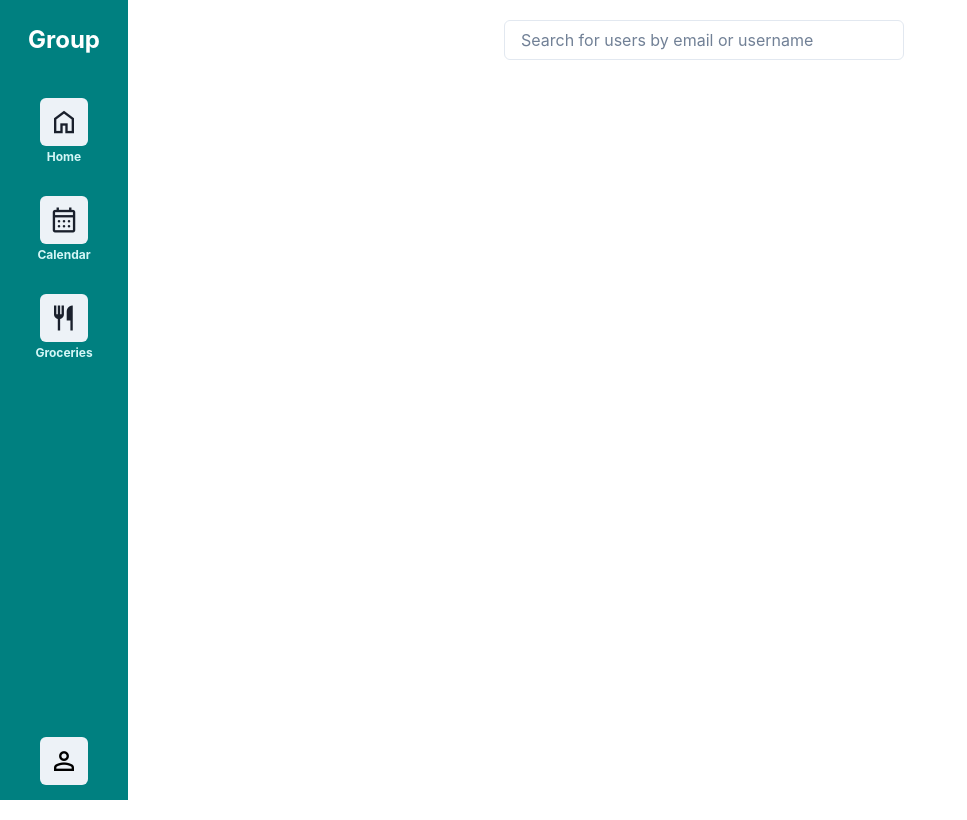
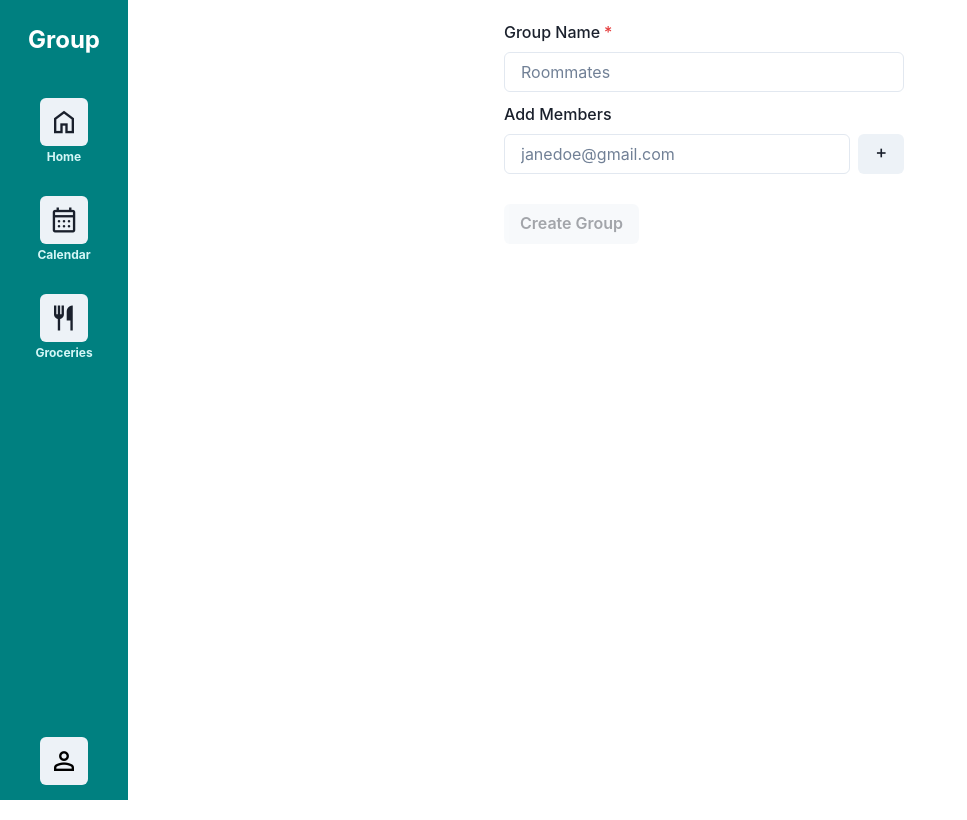
Before and after one commit to ubc-cpsc455-2024S/project-05_bus, a React (Vite) app in the folder client/: page /group/create in a window 1280 px wide. Shown: the whole page, without its empty margins (0-967 px from the left). Built offline with nearby package versions, Linux system fonts and the light colour scheme.

Commit message:
Remove suggestions from group creation + make name required

```diff
--- a/client/src/components/Groups/CreateGroupForm.jsx
+++ b/client/src/components/Groups/CreateGroupForm.jsx
@@ -1,64 +1,80 @@
-import './CreateGroupForm.css'
-import { Box, Input, Tag, TagLabel, TagCloseButton, VStack, List, ListItem } from '@chakra-ui/react'
-import { useState } from 'react'
-import { useSelector } from 'react-redux'
+import './CreateGroupForm.css';
+import { Button, Box, Input, Tag, TagLabel, TagCloseButton, VStack, Text, HStack, FormControl, FormLabel } from '@chakra-ui/react';
+import { useState } from 'react';
+import { useSelector } from 'react-redux';
 
 export default function CreateGroupForm() {
-  const users = useSelector(state => state.users.users);
-  const [searchInput, setSearchInput] = useState('');
+  const users = useSelector((state) => state.users.users);
+  const [groupName, setGroupName] = useState('');
+  const [emailInput, setEmailInput] = useState('');
   const [selectedUsers, setSelectedUsers] = useState([]);
+  const [error, setError] = useState('');
 
-  const handleSearchChange = (e) => {
-    setSearchInput(e.target.value);
+  const handleGroupNameChange = (e) => {
+    setGroupName(e.target.value);
   };
 
-  const handleUserClick = (user) => {
-    if (!selectedUsers.find(u => u.id === user.id)) {
-      setSelectedUsers([...selectedUsers, user]);
+  const handleEmailChange = (e) => {
+    setEmailInput(e.target.value);
+    setError('');
+  };
+
+  const handleAddUser = () => {
+    const user = users.find((user) => user.email === emailInput);
+    if (user) {
+      if (!selectedUsers.find((u) => u.id === user.id)) {
+        setSelectedUsers([...selectedUsers, user]);
+        setEmailInput('');
+      } else {
+        setError('User is already added');
+      }
+    } else {
+      setError('User not found');
     }
-    setSearchInput('');
   };
 
   const handleRemoveUser = (userId) => {
-    setSelectedUsers(selectedUsers.filter(user => user.id !== userId));
+    setSelectedUsers(selectedUsers.filter((user) => user.id !== userId));
   };
-
-  const filteredUsers = searchInput.length > 2
-    ? users.filter(user =>
-        user.email.toLowerCase().split('@')[0].includes(searchInput.toLowerCase())
-      )
-    : [];
 
   return (
     <Box width="400px" margin="auto" mt="20px">
-      <Input
-        value={searchInput}
-        onChange={handleSearchChange}
-        placeholder="Search for users by email or username"
-        mb="10px"
-      />
-      {searchInput && (
-        <List border="1px" borderColor="gray.200" borderRadius="md" maxHeight="150px" overflowY="auto">
-          {filteredUsers.map(user => (
-            <ListItem
-              key={user.id}
-              p="10px"
-              _hover={{ bg: "gray.100", cursor: "pointer" }}
-              onClick={() => handleUserClick(user)}
-            >
-              {user.email}
-            </ListItem>
-          ))}
-        </List>
+      <FormControl isRequired>
+        <FormLabel>Group Name</FormLabel>
+        <Input
+          placeholder="Roommates"
+          mb="10px"
+          value={groupName}
+          onChange={handleGroupNameChange}
+        />
+      </FormControl>
+      <FormLabel>Add Members</FormLabel>
+      <HStack mb="10px">
+        <Input
+          value={emailInput}
+          onChange={handleEmailChange}
+          placeholder="janedoe@gmail.com"
+        />
+        <Button onClick={handleAddUser} className="material-symbols-outlined">
+          add
+        </Button>
+      </HStack>
+      {error && (
+        <Text color="red.500" mb="10px">
+          {error}
+        </Text>
       )}
       <VStack align="start" mt="10px">
-        {selectedUsers.map(user => (
+        {selectedUsers.map((user) => (
           <Tag key={user.id} size="lg" variant="solid" colorScheme="blue">
-            <TagLabel>{user.email} ({user.username})</TagLabel>
+            <TagLabel>{user.email}</TagLabel>
             <TagCloseButton onClick={() => handleRemoveUser(user.id)} />
           </Tag>
         ))}
       </VStack>
+      <Button type="submit" mt="20px" isDisabled={!groupName}>
+        Create Group
+      </Button>
     </Box>
   );
 }
```
